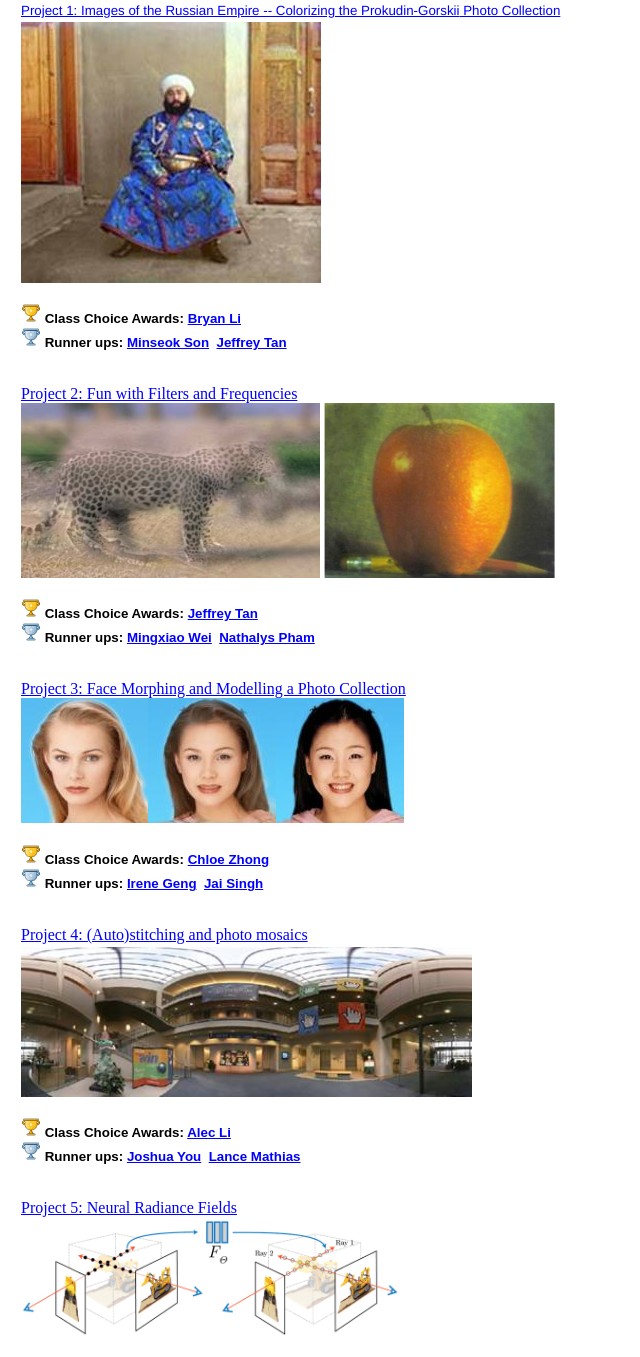
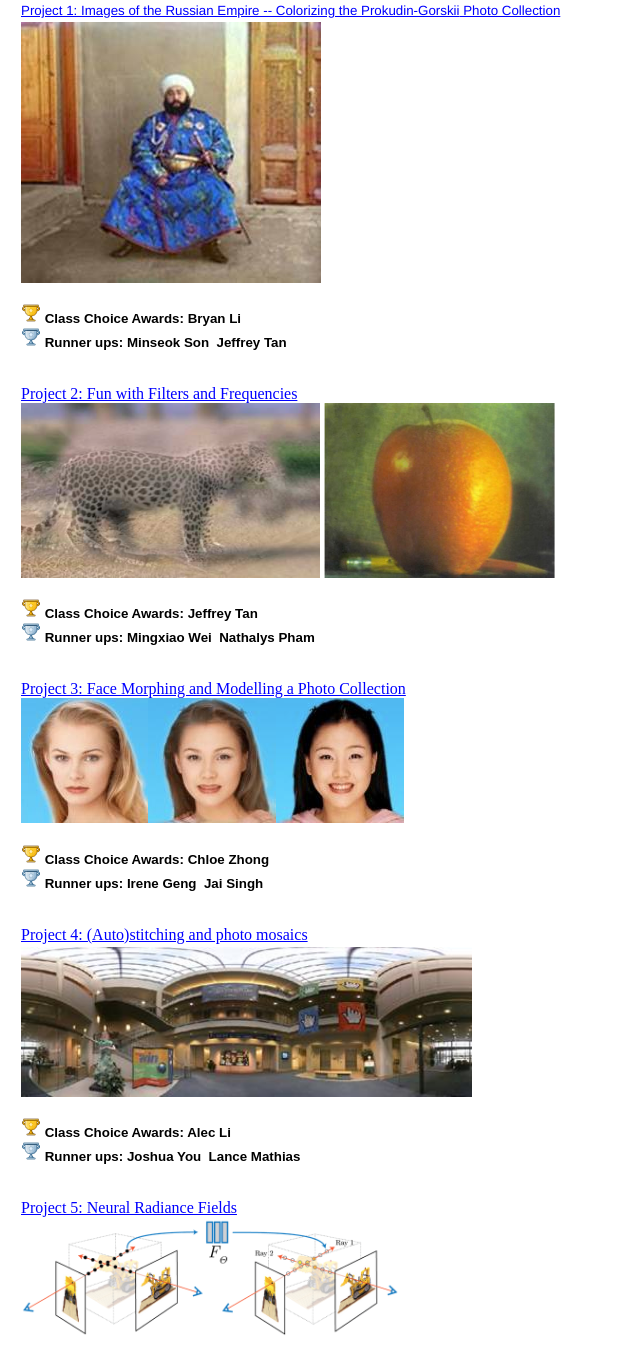
Before and after one commit to cal-cs180/fa23, a plain HTML site: page index.html in a window 1280 px wide. Shown: the part 576-1933 px from the top of the page, without its empty margins (0-640 px from the left). Drawn offline with Linux system fonts and the light colour scheme.

```diff
--- a/index.html
+++ b/index.html
@@ -261,12 +261,12 @@
               <p>
           <span style="font-size:10.0pt; font-family:'Arial','sans-serif'">
             <img title="Trophy by Zeyana Musthafa : http://www.iconfinder.com/browse/iconset/fugue/" src="463_files/cup_gold.png" style="width:20px; height:20px;">
-            <b>Class Choice Awards: <a href="https://inst.eecs.berkeley.edu/~cs180/fa23/upload/files/proj1/bryanli0/">Bryan Li</a></b>
+            <b>Class Choice Awards: Bryan Li</b>
             <br>
             <img title="Trophy by Zeyana Musthafa : http://www.iconfinder.com/browse/iconset/fugue/" src="463_files/cup_silver.png" style="width:20px; height:20px;">
             <b>Runner ups:
-              <a href="https://inst.eecs.berkeley.edu/~cs180/fa23/upload/files/proj1/tom5079/">Minseok Son</a>&nbsp;
-              <a href="https://inst.eecs.berkeley.edu/~cs180/fa23/upload/files/proj1/tanjeffreyz02/">Jeffrey Tan</a>&nbsp;
+              Minseok Son&nbsp;
+              Jeffrey Tan&nbsp;
             </b>
           </span>
         </p>
@@ -286,12 +286,12 @@
               <p>
           <span style="font-size:10.0pt; font-family:'Arial','sans-serif'">
             <img title="Trophy by Zeyana Musthafa : http://www.iconfinder.com/browse/iconset/fugue/" src="463_files/cup_gold.png" style="width:20px; height:20px;">
-            <b>Class Choice Awards: <a href="https://inst.eecs.berkeley.edu/~cs180/fa23/upload/files/proj2/tanjeffreyz02/">Jeffrey Tan</a></b>
+            <b>Class Choice Awards: Jeffrey Tan</b>
             <br>
             <img title="Trophy by Zeyana Musthafa : http://www.iconfinder.com/browse/iconset/fugue/" src="463_files/cup_silver.png" style="width:20px; height:20px;">
             <b>Runner ups:
-              <a href="https://inst.eecs.berkeley.edu/~cs180/fa23/upload/files/proj2/mingxiaowei/submission/">Mingxiao Wei</a>&nbsp;
-              <a href="https://inst.eecs.berkeley.edu/~cs180/fa23/upload/files/proj2/ntpham/">Nathalys Pham</a>&nbsp;
+              Mingxiao Wei&nbsp;
+              Nathalys Pham&nbsp;
             </b>
           </span>
         </p>
@@ -308,12 +308,12 @@
               <p>
           <span style="font-size:10.0pt; font-family:'Arial','sans-serif'">
             <img title="Trophy by Zeyana Musthafa : http://www.iconfinder.com/browse/iconset/fugue/" src="463_files/cup_gold.png" style="width:20px; height:20px;">
-            <b>Class Choice Awards: <a href="https://inst.eecs.berkeley.edu/~cs180/fa23/upload/files/proj3/czhongx4/">Chloe Zhong</a></b>
+            <b>Class Choice Awards: Chloe Zhong</b>
             <br>
             <img title="Trophy by Zeyana Musthafa : http://www.iconfinder.com/browse/iconset/fugue/" src="463_files/cup_silver.png" style="width:20px; height:20px;">
             <b>Runner ups:
-              <a href="https://inst.eecs.berkeley.edu/~cs180/fa23/upload/files/proj3/irenegeng2/">Irene Geng</a>&nbsp;
-              <a href="https://inst.eecs.berkeley.edu/~cs180/fa23/upload/files/proj3/jai.s/">Jai Singh</a>&nbsp;
+              Irene Geng&nbsp;
+              Jai Singh&nbsp;
             </b>
           </span>
         </p>
@@ -334,12 +334,12 @@
         <p>
           <span style="font-size:10.0pt; font-family:'Arial','sans-serif'">
             <img title="Trophy by Zeyana Musthafa : http://www.iconfinder.com/browse/iconset/fugue/" src="463_files/cup_gold.png" style="width:20px; height:20px;">
-            <b>Class Choice Awards: <a href="https://inst.eecs.berkeley.edu/~cs180/fa23/upload/files/proj4B/alec.li/">Alec Li</a></b>
+            <b>Class Choice Awards: Alec Li</b>
             <br>
             <img title="Trophy by Zeyana Musthafa : http://www.iconfinder.com/browse/iconset/fugue/" src="463_files/cup_silver.png" style="width:20px; height:20px;">
             <b>Runner ups:
-              <a href="https://inst.eecs.berkeley.edu/~cs180/fa23/upload/files/proj4B/jyou12/">Joshua You</a>&nbsp;
-              <a href="https://inst.eecs.berkeley.edu/~cs180/fa23/upload/files/proj4B/lmathias/">Lance Mathias</a>&nbsp;
+              Joshua You&nbsp;
+              Lance Mathias&nbsp;
             </b>
           </span>
         </p>
```
Also changed, not shown: 1 other file.
